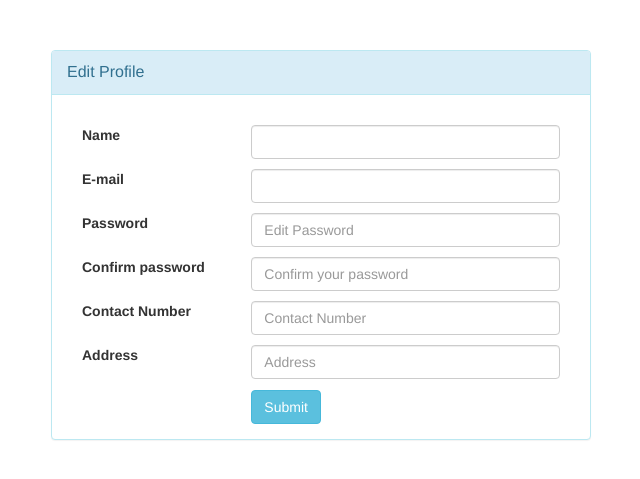
After one commit to rehanja/Laravel1, a Laravel app: page /profile/editprofile in a window 1280 px wide. The commit adds this page. Shown: the top 479 px of the page, without its empty margins (319-959 px from the left). Run offline with Laravel 8, Linux system fonts and the light colour scheme; data that the repository does not hold is empty; some libraries are stand-ins or nearby versions.

Commit message:
user profile -Nimesh-

```diff
--- /dev/null
+++ b/app/Http/Controllers/profile/ProfileController.php
@@ -0,0 +1,18 @@
+<?php
+
+namespace App\Http\Controllers\profile;
+
+use Illuminate\Http\Request;
+use App\Http\Controllers\Controller;
+
+
+class ProfileController extends Controller
+{
+    public function getProfile(){
+        return view('profile.profile');
+    }
+
+    public function editprofile(){
+        return view('profile.editprofile');
+    }
+}
--- a/app/User.php
+++ b/app/User.php
@@ -27,4 +27,5 @@ class User extends Authenticatable
     protected $hidden = [
         'password', 'remember_token',
     ];
+
 }
--- /dev/null
+++ b/resources/views/profile/editprofile.blade.php
@@ -0,0 +1,80 @@
+<link href="//maxcdn.bootstrapcdn.com/bootstrap/3.3.0/css/bootstrap.min.css" rel="stylesheet" id="bootstrap-css">
+<script src="//maxcdn.bootstrapcdn.com/bootstrap/3.3.0/js/bootstrap.min.js"></script>
+<script src="//code.jquery.com/jquery-1.11.1.min.js"></script>
+<div class="container">
+
+    <div id="signupbox" style=" margin-top:50px" class="mainbox col-md-6 col-md-offset-3 col-sm-8 col-sm-offset-2">
+        <div class="panel panel-info">
+            <div class="panel-heading">
+                <div class="panel-title">Edit Profile</div>
+            </div>
+            <div class="panel-body" >
+                <form method="post" action=".">
+                    <input type='hidden' name='csrfmiddlewaretoken' value='XFe2rTYl9WOpV8U6X5CfbIuOZOELJ97S' />
+
+
+                    <form  class="form-horizontal" method="post" >
+                        <div id="div_id_username" class="form-group required">
+                            <label for="id_username" class="control-label col-md-4  requiredField"> Name </label>
+                            <div class="controls col-md-8 ">
+                                <input class="input-md  textinput textInput form-control" id="id_username" maxlength="30" name="username" placeholder="{{Auth::user()->name}}" style="margin-bottom: 10px" type="text" />
+                            </div>
+                        </div>
+                        <div id="div_id_email" class="form-group required">
+                            <label for="id_email" class="control-label col-md-4  requiredField"> E-mail</label>
+                            <div class="controls col-md-8 ">
+                                <input class="input-md emailinput form-control" id="id_email" name="email" placeholder="{{Auth::user()->email}}" style="margin-bottom: 10px" type="email" />
+                            </div>
+                        </div>
+                        <div id="div_id_password1" class="form-group required">
+                            <label for="id_password1" class="control-label col-md-4  requiredField">Password</label>
+                            <div class="controls col-md-8 ">
+                                <input class="input-md textinput textInput form-control" id="id_password1" name="password1" placeholder="Edit Password" style="margin-bottom: 10px" type="password" />
+                            </div>
+                        </div>
+                        <div id="div_id_password2" class="form-group required">
+                             <label for="id_password2" class="control-label col-md-4  requiredField"> Confirm password</label>
+                             <div class="controls col-md-8 ">
+                                <input class="input-md textinput textInput form-control" id="id_password2" name="password2" placeholder="Confirm your password" style="margin-bottom: 10px" type="password" />
+                            </div>
+                        </div>
+
+                        <div id="div_id_number" class="form-group required">
+                             <label for="id_number" class="control-label col-md-4  requiredField"> Contact Number</label>
+                             <div class="controls col-md-8 ">
+                                 <input class="input-md textinput textInput form-control" id="id_number" name="number" placeholder="Contact Number" style="margin-bottom: 10px" type="text" />
+                            </div>
+                        </div>
+                        <div id="div_id_location" class="form-group required">
+                            <label for="id_location" class="control-label col-md-4  requiredField">Address</label>
+                            <div class="controls col-md-8 ">
+                                <input class="input-md textinput textInput form-control" id="id_location" name="location" placeholder="Address" style="margin-bottom: 10px" type="text" />
+                            </div>
+                        </div>
+                        <div class="form-group">
+                            <div class="controls col-md-offset-4 col-md-8 ">
+
+
+                            </div>
+                        </div>
+                        <div class="form-group">
+                            <div class="aab controls col-md-4 "></div>
+                            <div class="controls col-md-8 ">
+                                <input type="submit" name="Signup" value="Submit" class="btn btn-primary btn btn-info" id="submit-id-signup" />
+                            </div>
+                        </div>
+
+                    </form>
+
+                </form>
+            </div>
+        </div>
+    </div>
+</div>
+
+
+
+
+
+
+</div>
--- a/resources/views/welcome.blade.php
+++ b/resources/views/welcome.blade.php
@@ -70,7 +70,8 @@
                 <div class="top-right links">
                     @auth
                         <a href="{{ url('/home') }}">Home</a>
-                    @else
+                        <a href="{{ url('/profile') }}">Profile</a>
+                     @else
                         <a href="{{ route('login') }}">Login</a>
                         <a href="{{ route('register') }}">Register</a>
                     @endauth
--- a/routes/web.php
+++ b/routes/web.php
@@ -79,3 +79,7 @@ Route::post('/save/{id}',[
         ]);
 
 // nimesh's routes
+
+Route::get('/profile','profile\ProfileController@getProfile');
+
+Route::get('/profile/editprofile','profile\ProfileController@editProfile');
```
Also changed, not shown: resources/views/profile/profile.blade.php (added, +148 -0 lines).
